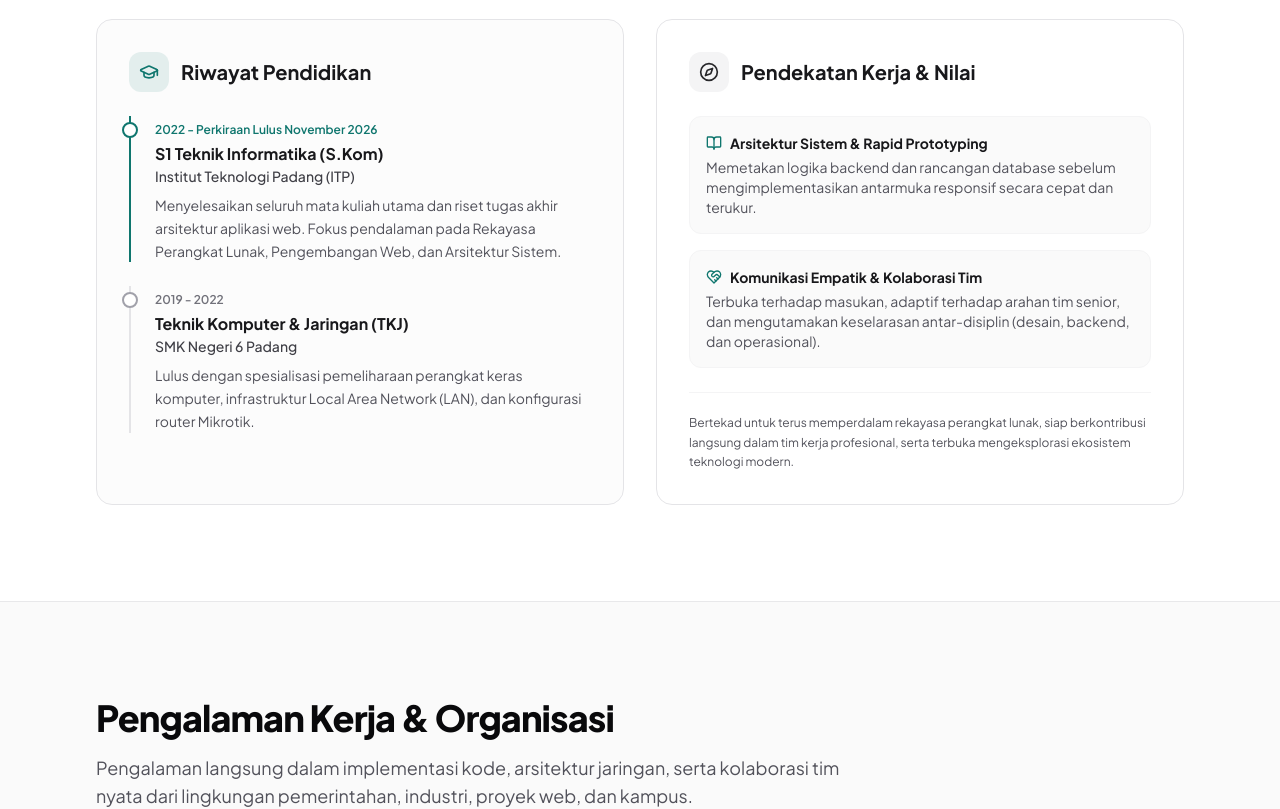
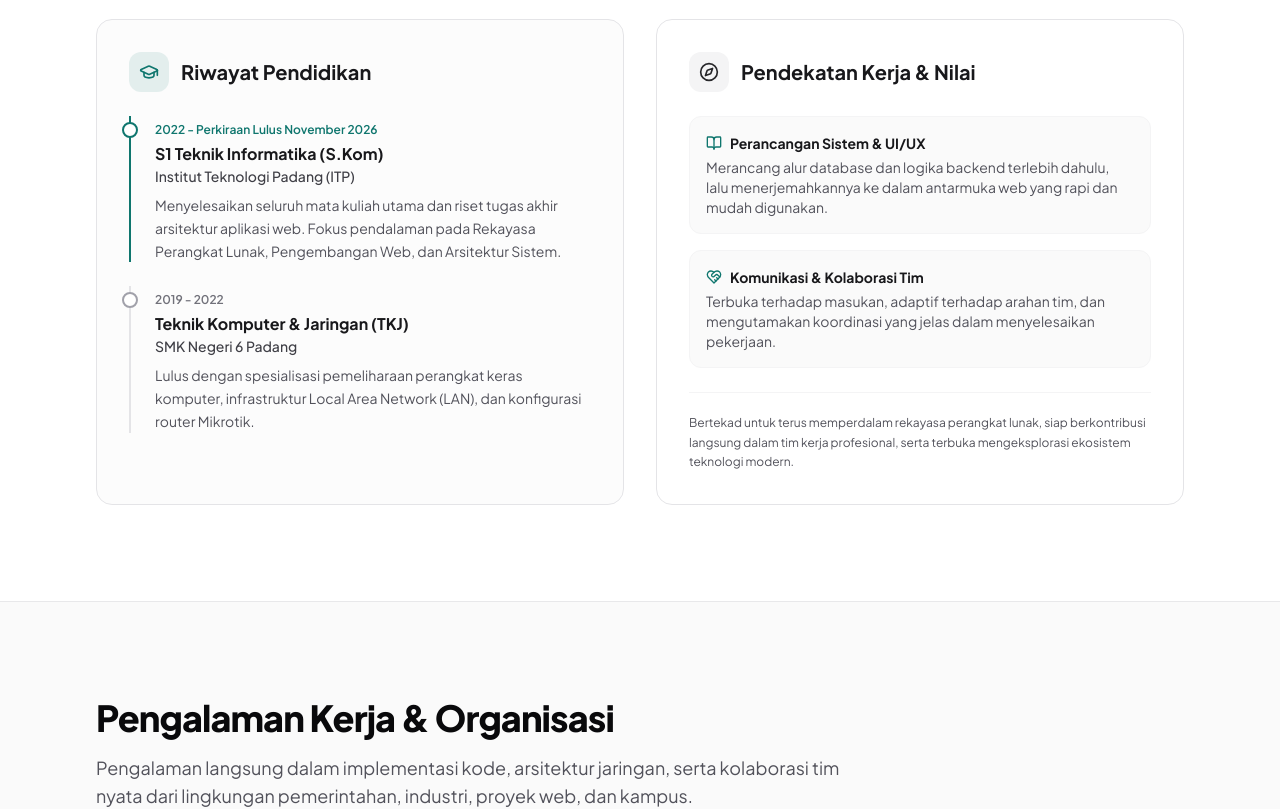
Before and after one commit to fikrihidyat25/portofolio, a React (Vite) app: page / in a window 1280 px wide. Shown: the part 1120-1929 px from the top of the page. Built offline with nearby package versions, Linux system fonts and the light colour scheme.

Commit message:
sedikit dipelok an

```diff
--- a/src/components/About.jsx
+++ b/src/components/About.jsx
@@ -79,20 +79,20 @@ export default function About() {
                 <div className="p-4 rounded-xl border border-zinc-100 bg-zinc-50">
                   <h4 className="text-sm font-bold text-zinc-900 flex items-center gap-2">
                     <BookOpen className="w-4 h-4 text-brand" />
-                    <span>Arsitektur Sistem & Rapid Prototyping</span>
+                    <span>Perancangan Sistem & UI/UX</span>
                   </h4>
                   <p className="mt-1 text-sm text-zinc-600">
-                    Memetakan logika backend dan rancangan database sebelum mengimplementasikan antarmuka responsif secara cepat dan terukur.
+                    Merancang alur database dan logika backend terlebih dahulu, lalu menerjemahkannya ke dalam antarmuka web yang rapi dan mudah digunakan.
                   </p>
                 </div>
 
                 <div className="p-4 rounded-xl border border-zinc-100 bg-zinc-50">
                   <h4 className="text-sm font-bold text-zinc-900 flex items-center gap-2">
                     <HeartHandshake className="w-4 h-4 text-brand" />
-                    <span>Komunikasi Empatik & Kolaborasi Tim</span>
+                    <span>Komunikasi & Kolaborasi Tim</span>
                   </h4>
                   <p className="mt-1 text-sm text-zinc-600">
-                    Terbuka terhadap masukan, adaptif terhadap arahan tim senior, dan mengutamakan keselarasan antar-disiplin (desain, backend, dan operasional).
+                    Terbuka terhadap masukan, adaptif terhadap arahan tim, dan mengutamakan koordinasi yang jelas dalam menyelesaikan pekerjaan.
                   </p>
                 </div>
               </div>
--- a/src/components/Hero.jsx
+++ b/src/components/Hero.jsx
@@ -45,7 +45,7 @@ export default function Hero() {
             </div>
 
             <p className="text-sm sm:text-base md:text-lg text-zinc-600 leading-relaxed max-w-2xl">
-              Mahasiswa Teknik Informatika dengan fondasi kuat pada pengembangan web full-stack, aplikasi mobile, serta infrastruktur jaringan. Berpengalaman dalam rapid prototyping, integrasi API, dan arsitektur sistem modern. Berorientasi kolaboratif dan berkomitmen untuk menghasilkan produk digital yang berpusat pada kenyamanan pengguna.
+              Mahasiswa Teknik Informatika dengan fokus pada pengembangan web full-stack, aplikasi mobile, serta jaringan komputer. Terbiasa membangun antarmuka web, integrasi API, dan perancangan database yang fungsional serta mudah digunakan.
             </p>
 
             {/* Action Buttons with min 44px tap targets */}
--- a/src/components/Skills.jsx
+++ b/src/components/Skills.jsx
@@ -28,10 +28,10 @@ const skillGroups = [
   {
     icon: Wrench,
     title: 'Workflow & Alat Kerja',
-    desc: 'Alur kerja efisien mulai dari tahap prototyping awal hingga pengujian kualitas perangkat lunak.',
+    desc: 'Alur kerja mulai dari perancangan antarmuka, version control, hingga pengujian fungsionalitas software.',
     items: [
-      { name: 'Rapid Prototyping', note: 'Iterasi Cepat Konsep Produk' },
-      { name: 'AI Tools for UI/UX Framing', note: 'Eksplorasi Struktur & Wireframing' },
+      { name: 'Wireframing & Prototyping', note: 'Perancangan Konsep & Alur UI' },
+      { name: 'Figma & UI Tools', note: 'Eksplorasi Struktur & Desain Layar' },
       { name: 'Black-box Testing', note: 'Validasi Fungsionalitas Software' },
       { name: 'Git & GitHub', note: 'Version Control & Kolaborasi Kode' },
     ],
@@ -39,10 +39,10 @@ const skillGroups = [
   {
     icon: Users,
     title: 'Kolaborasi & Nilai Tim',
-    desc: 'Sikap profesional dalam tim lintas disiplin untuk menghasilkan produk yang berpusat pada pengguna.',
+    desc: 'Kerja sama yang solid dan komunikasi yang baik untuk menyelesaikan proyek secara efektif.',
     items: [
-      { name: 'Komunikasi Empatik', note: 'Penyampaian Ide yang Jelas & Terbuka' },
-      { name: 'Kerja Tim Lintas Fungsi', note: 'Sinergi Desain, Kode & Operasional' },
+      { name: 'Komunikasi Terbuka', note: 'Penyampaian Ide yang Jelas & Terarah' },
+      { name: 'Kerja Sama Tim', note: 'Koordinasi & Eksekusi Tugas Bersama' },
       { name: 'Terbuka terhadap Evaluasi', note: 'Menerima & Menerapkan Feedback' },
       { name: 'Adaptasi Cepat', note: 'Kemampuan Mempelajari Teknologi Baru' },
     ],
```
